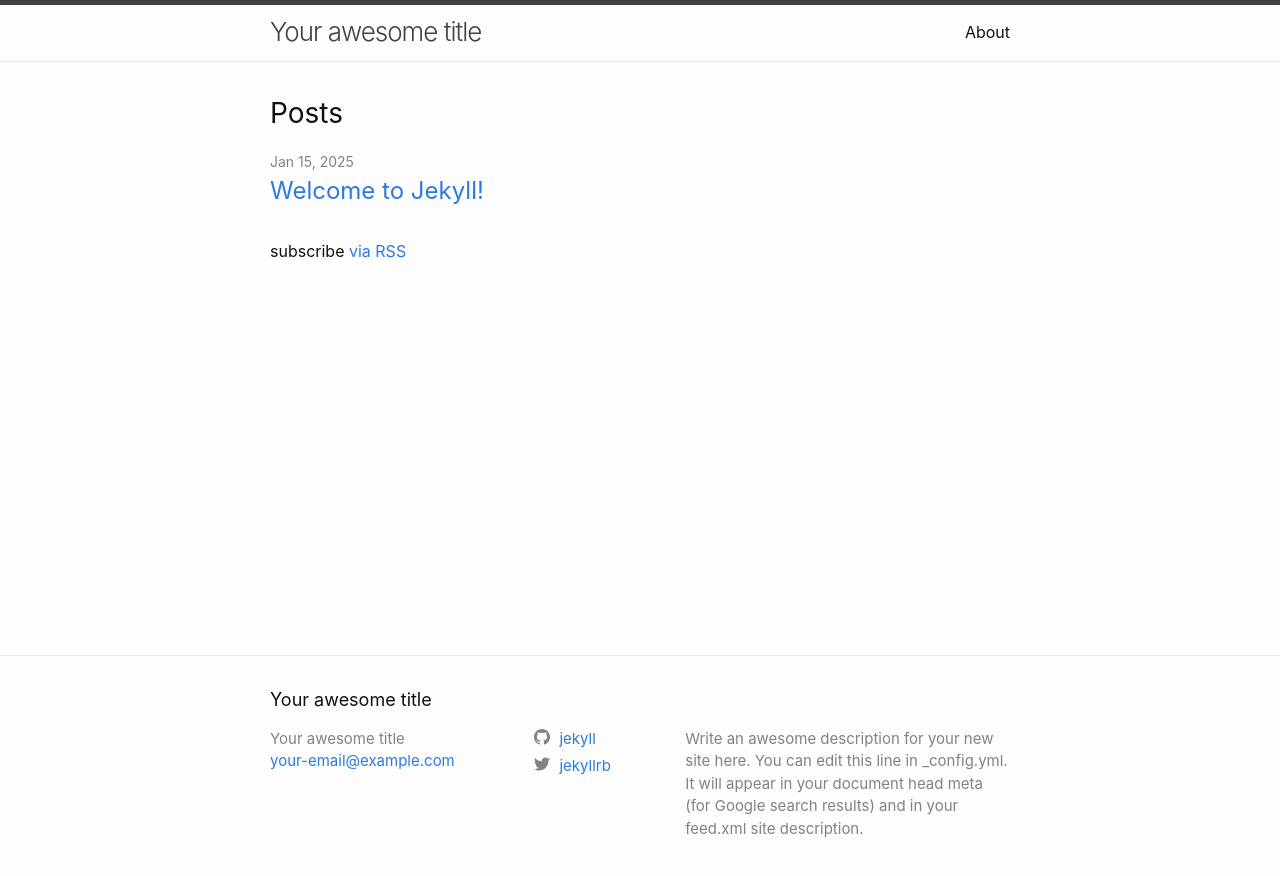
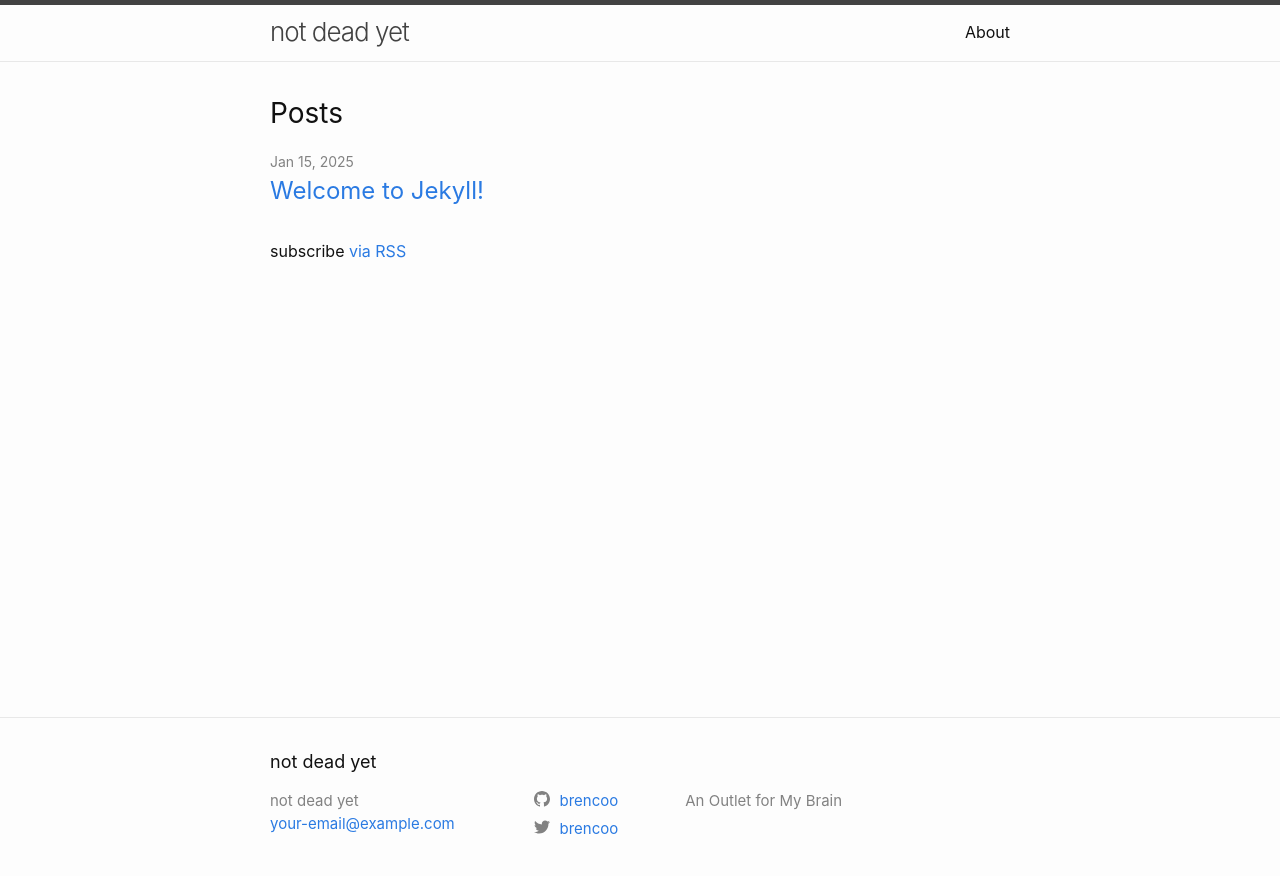
Before and after one commit to brencoo/brencoo.github.io, a Jekyll site: the page built from index.markdown, in a window 1280 px wide. Shown: the top 876 px of the page. Built offline with Jekyll 4.4.1, drawn with Linux system fonts in a browser that asks for light colours.

Commit message:
Updated site metadata: title, email, and social handles

```diff
--- a/_config.yml
+++ b/_config.yml
@@ -18,16 +18,14 @@
 # You can create any custom variable you would like, and they will be accessible
 # in the templates via {{ site.myvariable }}.
 
-title: Your awesome title
+title: not dead yet
 email: your-email@example.com
 description: >- # this means to ignore newlines until "baseurl:"
-  Write an awesome description for your new site here. You can edit this
-  line in _config.yml. It will appear in your document head meta (for
-  Google search results) and in your feed.xml site description.
+  An Outlet for My Brain
 baseurl: "" # the subpath of your site, e.g. /blog
 url: "" # the base hostname & protocol for your site, e.g. http://example.com
-twitter_username: jekyllrb
-github_username:  jekyll
+twitter_username: brencoo
+github_username:  brencoo
 
 # Build settings
 theme: minima
```
